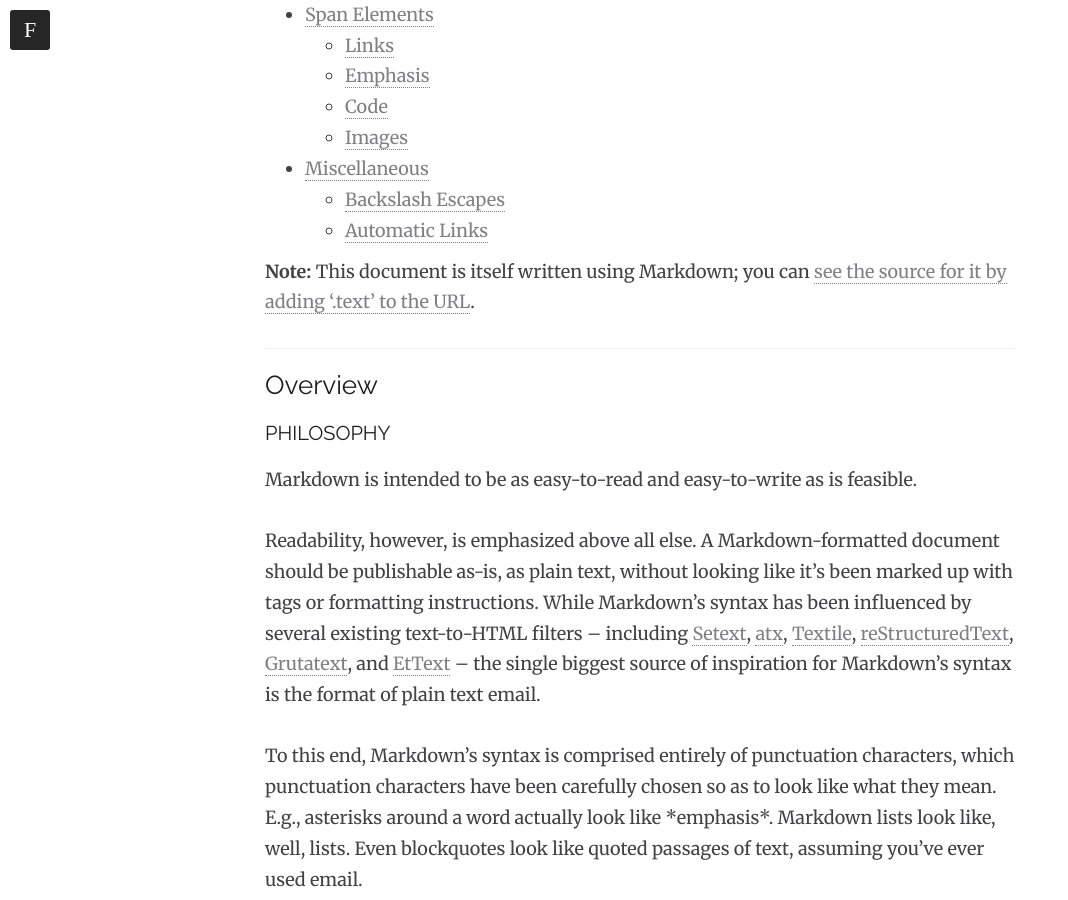
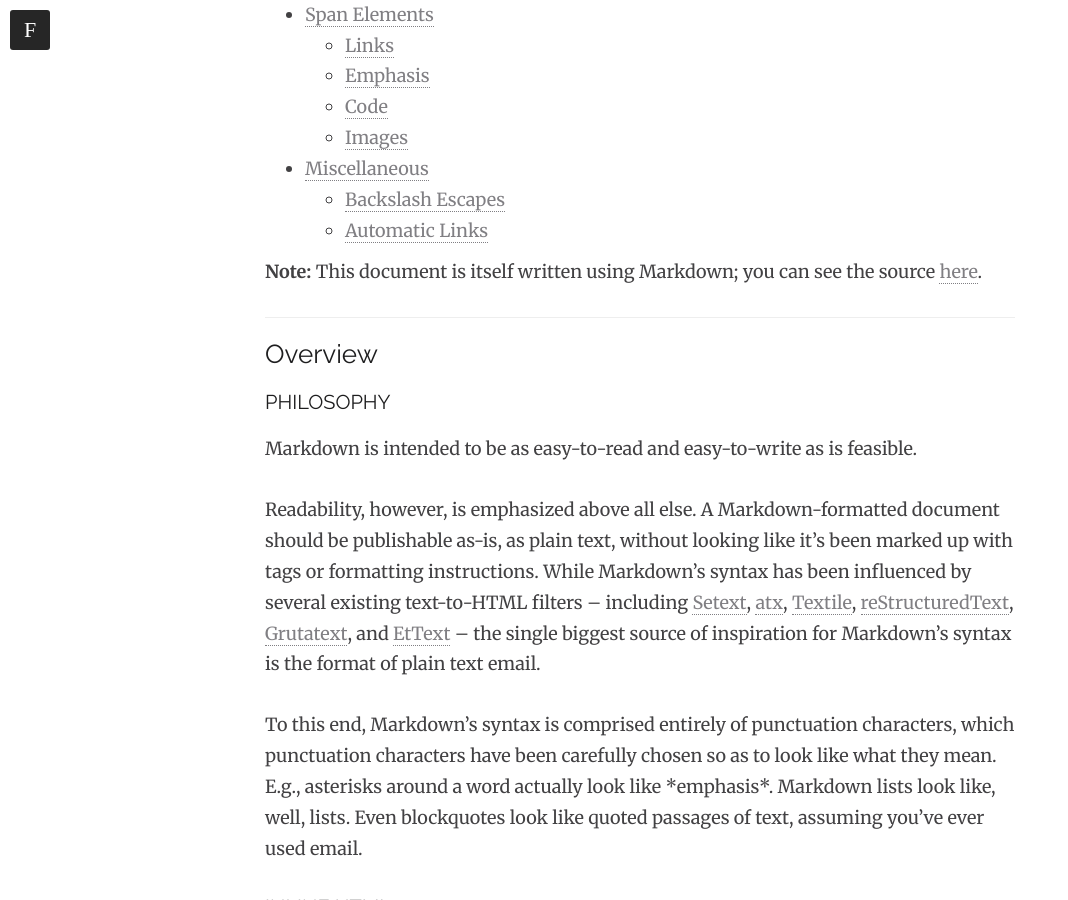
Before and after one commit to Slidingwall/slidingwall.github.io, a Jekyll site: the page built from _posts/2015-8-23-MarkdownTest.md, in a window 1280 px wide and 900 px high, scrolled down 1390 px. Shown: the whole window, without its empty margins (0-1068 px from the left). Built offline with Jekyll 4.4.1, drawn with Linux system fonts in a browser that asks for light colours; comment, search, counter and statistics services are not loaded.

Commit message:
Fix a broken link
Link was broken on https://slidingwall.github.io/blog/MarkdownTest

```diff
--- a/_posts/2015-8-23-MarkdownTest.md
+++ b/_posts/2015-8-23-MarkdownTest.md
@@ -45,9 +45,7 @@
 
 
 **Note:** This document is itself written using Markdown; you
-can [see the source for it by adding '.text' to the URL][src].
-
-  [src]: /projects/markdown/syntax.text
+can see the source [here](https://raw.githubusercontent.com/Slidingwall/slidingwall.github.io/main/_posts/2015-8-23-MarkdownTest.md).
 
 * * *
 
```
